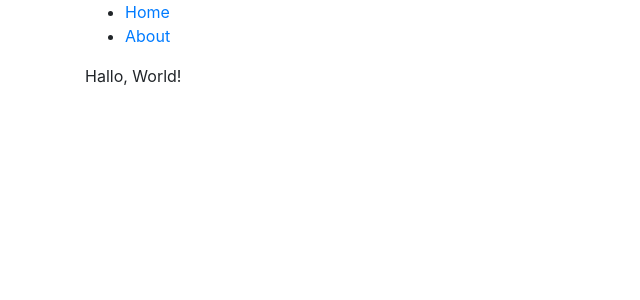
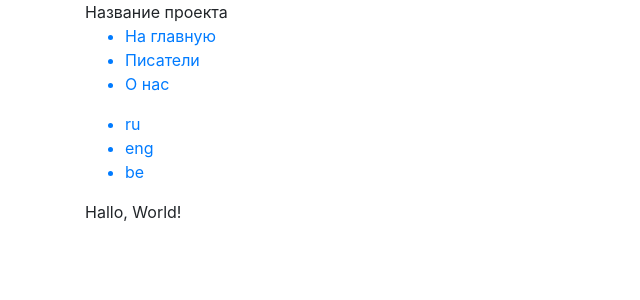
Before and after one commit to Guseff/culture-portal, a React app: page / in a window 1280 px wide. Shown: the top 300 px of the page, without its empty margins (0-640 px from the left). Built offline with nearby package versions, Linux system fonts and the light colour scheme.

Commit message:
feat: add header

```diff
--- /dev/null
+++ b/src/components/Header/Header.jsx
@@ -0,0 +1,36 @@
+import React from 'react'
+import { Link } from 'react-router-dom'
+
+const Header = () => {
+  return (
+    <div className="">
+      <div>Название проекта</div>
+      <nav className="">
+        <ul>
+          <Link to="/">
+            <li>На главную</li>
+          </Link>
+          <Link to="/">
+            <li>Писатели</li>
+          </Link>
+          <Link to="/">
+            <li>О нас</li>
+          </Link>
+        </ul>
+      </nav>
+      <ul>
+        <Link to="/">
+          <li>ru</li>
+        </Link>
+        <Link to="/">
+          <li>eng</li>
+        </Link>
+        <Link to="/">
+          <li>be</li>
+        </Link>
+      </ul>
+    </div>
+  )
+}
+
+export default Header
--- a/src/index.tsx
+++ b/src/index.tsx
@@ -3,17 +3,11 @@ import * as ReactDOM from 'react-dom'
 import { Route, BrowserRouter as Router, Link } from 'react-router-dom'
 
 import Main from './views/Main'
+import Header from './components/Header/Header'
 
 const routing = (
   <Router>
-    <ul>
-      <li>
-        <Link to="/">Home</Link>
-      </li>
-      <li>
-        <Link to="/about">About</Link>
-      </li>
-    </ul>
+    <Header />
     <div>
       <Route exact path="/" component={Main} />
     </div>
```
